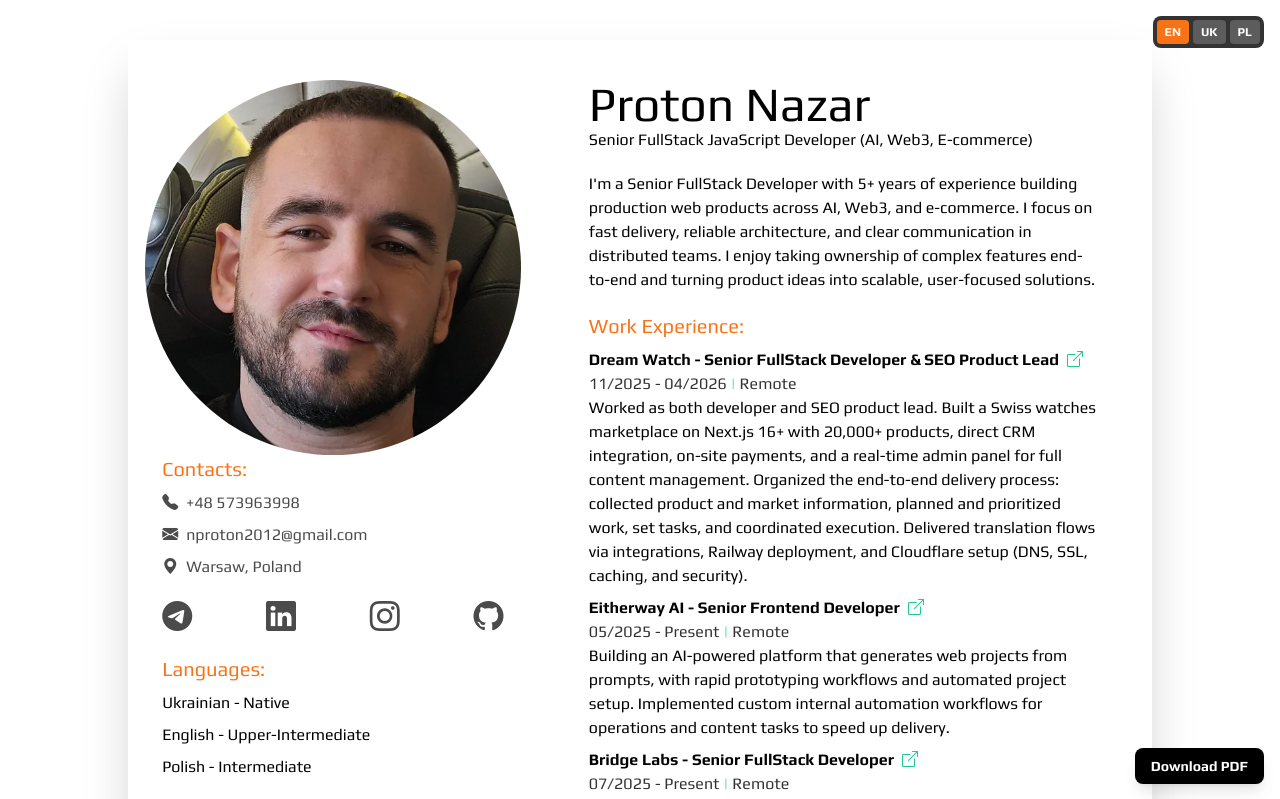
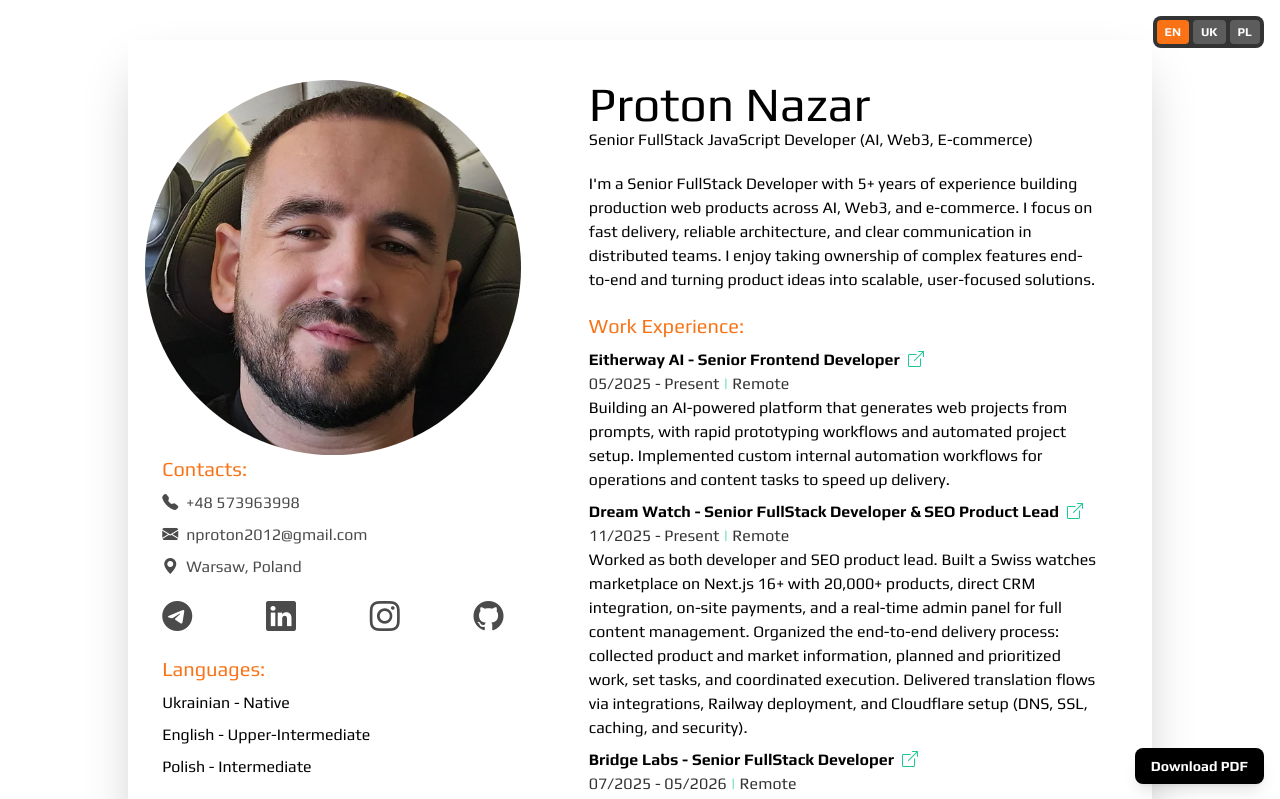
Before and after one commit to NazarProton/resume, a Next.js app: page / in a window 1280 px wide. Shown: the top 799 px of the page. Built offline with nearby package versions, Linux system fonts and the light colour scheme.

Commit message:
Update current resume roles

```diff
--- a/data/resume.json
+++ b/data/resume.json
@@ -95,14 +95,6 @@
     ],
     "experience": [
       {
-        "company": "Dream Watch",
-        "position": "Senior FullStack Developer & SEO Product Lead",
-        "description": "Worked as both developer and SEO product lead. Built a Swiss watches marketplace on Next.js 16+ with 20,000+ products, direct CRM integration, on-site payments, and a real-time admin panel for full content management. Organized the end-to-end delivery process: collected product and market information, planned and prioritized work, set tasks, and coordinated execution. Delivered translation flows via integrations, Railway deployment, and Cloudflare setup (DNS, SSL, caching, and security).",
-        "dates": "11/2025 - 04/2026",
-        "location": "Remote",
-        "link": "https://dream-watch.pl/"
-      },
-      {
         "company": "Eitherway AI",
         "position": "Senior Frontend Developer",
         "description": "Building an AI-powered platform that generates web projects from prompts, with rapid prototyping workflows and automated project setup. Implemented custom internal automation workflows for operations and content tasks to speed up delivery.",
@@ -111,10 +103,18 @@
         "link": "https://eitherway.ai/chat"
       },
       {
+        "company": "Dream Watch",
+        "position": "Senior FullStack Developer & SEO Product Lead",
+        "description": "Worked as both developer and SEO product lead. Built a Swiss watches marketplace on Next.js 16+ with 20,000+ products, direct CRM integration, on-site payments, and a real-time admin panel for full content management. Organized the end-to-end delivery process: collected product and market information, planned and prioritized work, set tasks, and coordinated execution. Delivered translation flows via integrations, Railway deployment, and Cloudflare setup (DNS, SSL, caching, and security).",
+        "dates": "11/2025 - Present",
+        "location": "Remote",
+        "link": "https://dream-watch.pl/"
+      },
+      {
         "company": "Bridge Labs",
         "position": "Senior FullStack Developer",
         "description": "Building a Web3 job marketplace connecting specialists with projects, including resume-based talent search and a comprehensive vetting system. Implementing rapid matching flows and success-tracking features for hiring teams.",
-        "dates": "07/2025 - Present",
+        "dates": "07/2025 - 05/2026",
         "location": "Remote",
         "link": "https://bridge-labs.io/"
       },
@@ -294,14 +294,6 @@
     ],
     "experience": [
       {
-        "company": "Dream Watch",
-        "position": "Senior FullStack розробник та SEO Product Lead",
-        "description": "Працював як розробник і SEO Product Lead. Розробив маркетплейс швейцарських годинників на Next.js 16+ з 20 000+ товарами, прямою інтеграцією з CRM, оплатою на сайті та адмінпанеллю в реальному часі для повного керування контентом. Організовував повний цикл розробки: збирав продуктову та ринкову інформацію, планував і пріоритезував роботу, ставив задачі та координував виконання. Реалізував потоки перекладів через інтеграції, розгортання на Railway та налаштування Cloudflare (DNS, SSL, кешування, безпека).",
-        "dates": "11/2025 - 04/2026",
-        "location": "Віддалено",
-        "link": "https://dream-watch.pl/"
-      },
-      {
         "company": "Eitherway AI",
         "position": "Senior Frontend розробник",
         "description": "Розробляю AI-платформу, яка генерує вебпроєкти з промптів, зі швидким процесом прототипування та автоматизованим стартом проєктів. Впровадив автоматизаційні сценарії на базі OpenClaw для операційних і контент-завдань, щоб прискорити розробку.",
@@ -310,10 +302,18 @@
         "link": "https://eitherway.ai/chat"
       },
       {
+        "company": "Dream Watch",
+        "position": "Senior FullStack розробник та SEO Product Lead",
+        "description": "Працював як розробник і SEO Product Lead. Розробив маркетплейс швейцарських годинників на Next.js 16+ з 20 000+ товарами, прямою інтеграцією з CRM, оплатою на сайті та адмінпанеллю в реальному часі для повного керування контентом. Організовував повний цикл розробки: збирав продуктову та ринкову інформацію, планував і пріоритезував роботу, ставив задачі та координував виконання. Реалізував потоки перекладів через інтеграції, розгортання на Railway та налаштування Cloudflare (DNS, SSL, кешування, безпека).",
+        "dates": "11/2025 - Дотепер",
+        "location": "Віддалено",
+        "link": "https://dream-watch.pl/"
+      },
+      {
         "company": "Bridge Labs",
         "position": "Senior FullStack розробник",
         "description": "Розробляю Web3-маркетплейс вакансій, що поєднує спеціалістів із проєктами, включно з пошуком талантів за резюме та комплексною системою верифікації. Впроваджую швидкі процеси матчінгу та відстеження ефективності для команд найму.",
-        "dates": "07/2025 - Дотепер",
+        "dates": "07/2025 - 05/2026",
         "location": "Віддалено",
         "link": "https://bridge-labs.io/"
       },
@@ -493,26 +493,26 @@
     ],
     "experience": [
       {
+        "company": "Eitherway AI",
+        "position": "Senior Frontend Developer",
+        "description": "Tworze platforme AI, ktora generuje projekty webowe z promptow, z szybkim workflow prototypowania i automatycznym uruchamianiem projektow. Wdrozylem wewnetrzne automation flow dla operacji i zadan contentowych, aby przyspieszyc delivery.",
+        "dates": "05/2025 - Obecnie",
+        "location": "Zdalnie",
+        "link": "https://eitherway.ai/chat"
+      },
+      {
         "company": "Dream Watch",
         "position": "Senior FullStack Developer i SEO Product Lead",
         "description": "Pracowalem jako developer i SEO product lead. Zbudowalem marketplace szwajcarskich zegarkow na Next.js 16+ z 20 000+ produktami, bezposrednia integracja z CRM, platnosciami na stronie i real-time panelem administracyjnym do pelnego zarzadzania trescia. Organizowalem end-to-end proces delivery: zbieralem informacje produktowe i rynkowe, planowalem i priorytetyzowalem prace, ustawialem zadania i koordynowalem wykonanie. Dostarczylem flow tlumaczen przez integracje, deployment na Railway oraz konfiguracje Cloudflare (DNS, SSL, cache i security).",
-        "dates": "11/2025 - 04/2026",
+        "dates": "11/2025 - Obecnie",
         "location": "Zdalnie",
         "link": "https://dream-watch.pl/"
-      },
-      {
-        "company": "Eitherway AI",
-        "position": "Senior Frontend Developer",
-        "description": "Tworze platforme AI, ktora generuje projekty webowe z promptow, z szybkim workflow prototypowania i automatycznym uruchamianiem projektow. Wdrozylem wewnetrzne automation flow dla operacji i zadan contentowych, aby przyspieszyc delivery.",
-        "dates": "05/2025 - Present",
-        "location": "Zdalnie",
-        "link": "https://eitherway.ai/chat"
       },
       {
         "company": "Bridge Labs",
         "position": "Senior FullStack Developer",
         "description": "Tworze marketplace ofert pracy Web3 laczacy specjalistow z projektami, w tym wyszukiwanie talentow na podstawie resume i kompleksowy system weryfikacji. Wdrazam szybkie flow dopasowania oraz mechanizmy tracking skutecznosci dla zespolow hiringowych.",
-        "dates": "07/2025 - Present",
+        "dates": "07/2025 - 05/2026",
         "location": "Zdalnie",
         "link": "https://bridge-labs.io/"
       },
--- a/scripts/check-resume-text.mjs
+++ b/scripts/check-resume-text.mjs
@@ -20,6 +20,7 @@
 
 const mojibakeTokens = [
   '\\uFFFD',
+  '\\?{4,}',
   '\\u00C3\\u0080',
   '\\u00C3\\u0090',
   '\\u00C3\\u00A9',
@@ -60,6 +61,7 @@
   'РљРѕРЅС‚Р°РєС‚Рё:',
   'РњРѕРІРё:',
   'Р—Р°РІР°РЅС‚Р°Р¶РёС‚Рё PDF',
+  '05/2025 - ???????',
   'JД™zyki:',
   'UmiejД™tnoЕ›ci techniczne:',
 ];
```
Also changed, not shown: public/data/resume.default.json (+28 -28 lines), src/Assets/myInfo.json (+28 -28 lines).
